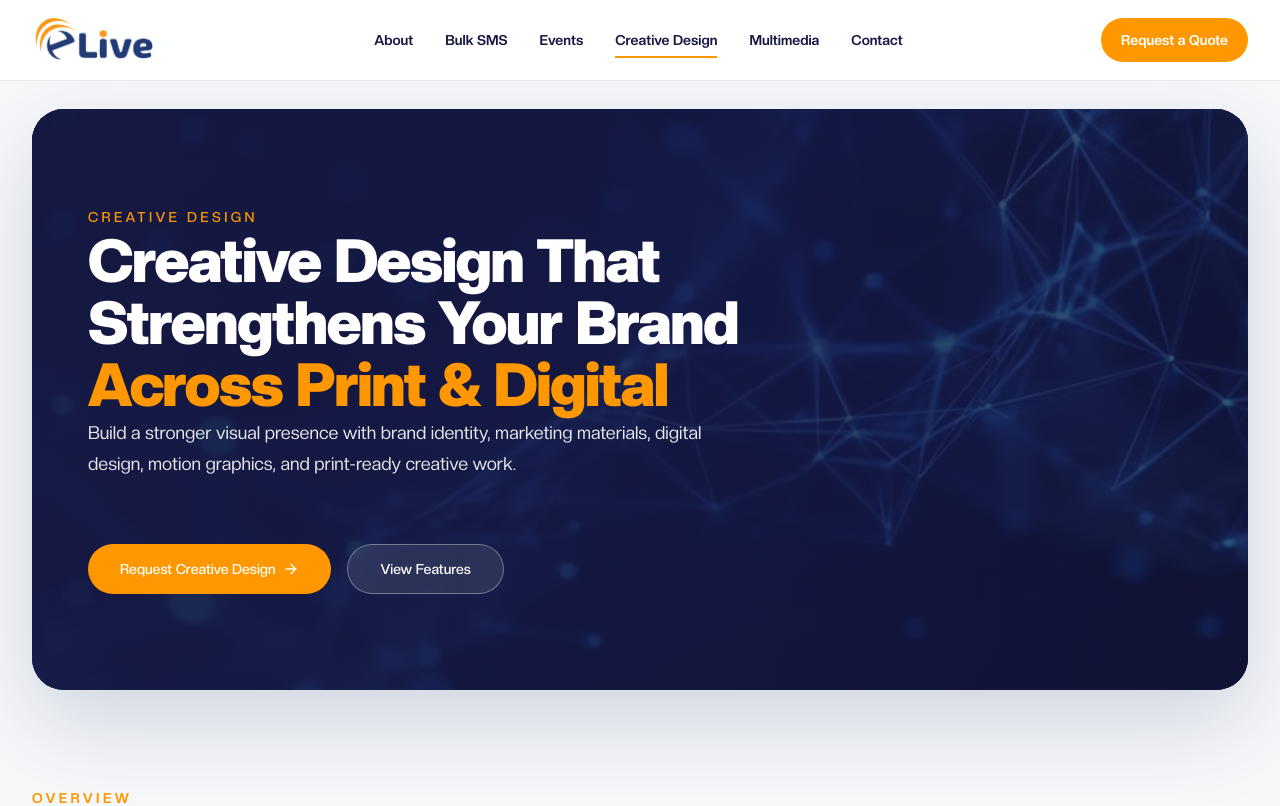
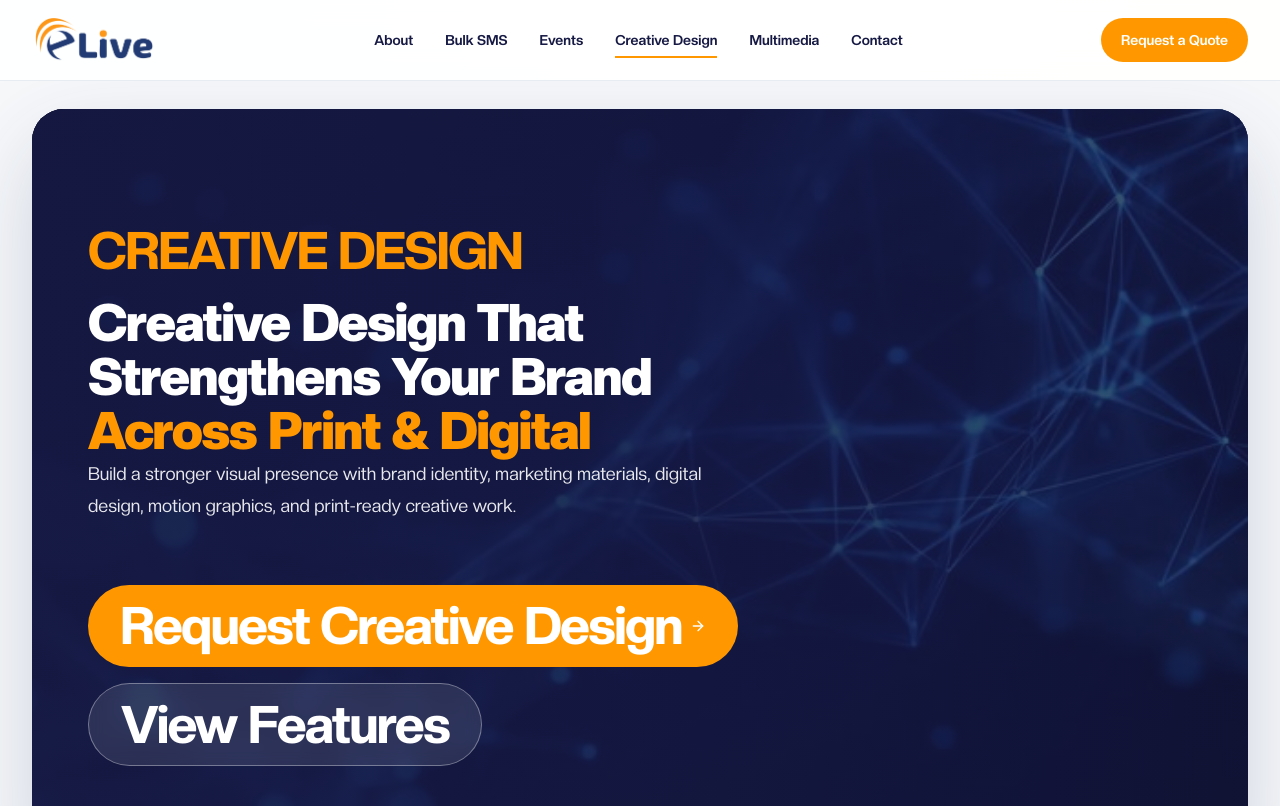
Before and after one commit to kite255/elive-website, a Next.js app: page /creative-design in a window 1280 px wide. Shown: the top 806 px of the page. Built offline with nearby package versions, Linux system fonts and the light colour scheme.

Commit message:
Match website hero typography to eLive Events

```diff
--- a/app/creative-design/page.tsx
+++ b/app/creative-design/page.tsx
@@ -263,13 +263,13 @@ export default function CreativeDesignPage() {
             >
               <motion.p
                 variants={fadeUp}
-                className="text-sm font-medium uppercase tracking-[0.24em] text-[var(--color-elive-accent)]"
+                className="text-4xl font-extrabold uppercase tracking-[0.24em] text-[var(--color-elive-accent)] lg:text-[52px] lg:leading-[1.03] lg:tracking-[-0.035em] lg:leading-[1.03] lg:tracking-[-0.035em]"
               >
                 Creative Design
               </motion.p>
 <motion.h1
   variants={fadeUp}
-  className="mt-5 text-4xl font-medium leading-tight md:text-5xl lg:text-[60px] lg:leading-[1.08]"
+  className="mt-5 text-4xl font-extrabold leading-tight md:text-5xl lg:text-[52px] lg:leading-[1.03] lg:tracking-[-0.035em] lg:leading-[1.08] lg:text-[52px] lg:leading-[1.03] lg:tracking-[-0.035em]"
 >
   <span className="block text-white">
     Creative Design That Strengthens Your Brand
@@ -293,7 +293,7 @@ export default function CreativeDesignPage() {
 <motion.div variants={fadeUp} className="mt-8 flex flex-wrap gap-4">
   <Link
     href="/contact"
-    className="group inline-flex items-center justify-center rounded-full bg-[var(--color-elive-accent)] px-8 py-3.5 text-sm font-medium !text-white transition-all duration-300 hover:-translate-y-0.5 hover:bg-[var(--color-elive-accent-dark)]"
+    className="group inline-flex items-center justify-center rounded-full bg-[var(--color-elive-accent)] px-8 py-3.5 text-4xl font-extrabold !text-white transition-all duration-300 hover:-translate-y-0.5 hover:bg-[var(--color-elive-accent-dark)] lg:text-[52px] lg:leading-[1.03] lg:tracking-[-0.035em] lg:leading-[1.03] lg:tracking-[-0.035em]"
   >
     Request Creative Design
     <ArrowRight className="ml-2 h-4 w-4 transition-transform duration-200 group-hover:translate-x-1" />
@@ -301,7 +301,7 @@ export default function CreativeDesignPage() {
 
   <Link
     href="#services"
-    className="inline-flex items-center justify-center rounded-full border border-white/35 bg-white/10 px-8 py-3.5 text-sm font-medium !text-white backdrop-blur-sm transition-all duration-300 hover:border-white hover:bg-white/15"
+    className="inline-flex items-center justify-center rounded-full border border-white/35 bg-white/10 px-8 py-3.5 text-4xl font-extrabold !text-white backdrop-blur-sm transition-all duration-300 hover:border-white hover:bg-white/15 lg:text-[52px] lg:leading-[1.03] lg:tracking-[-0.035em] lg:leading-[1.03] lg:tracking-[-0.035em]"
   >
     View Features
   </Link>
```
